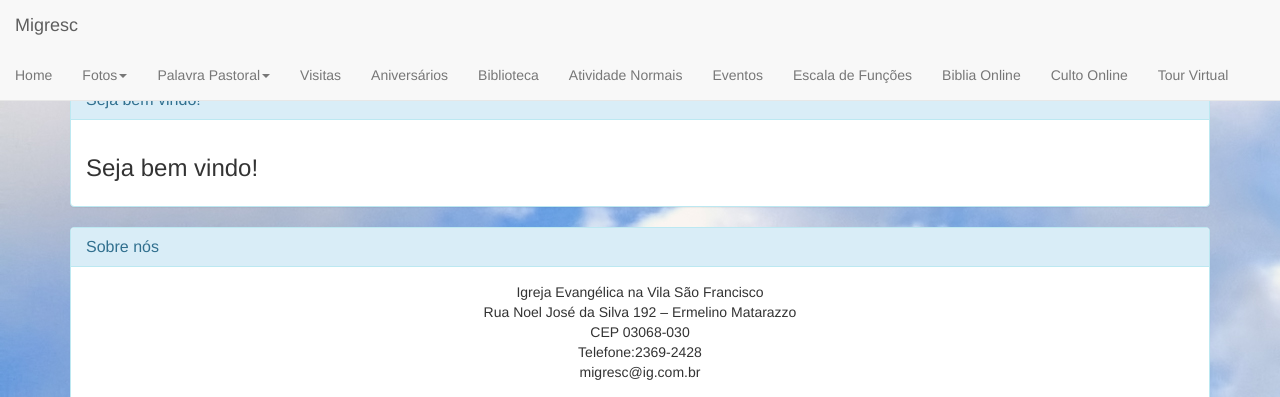
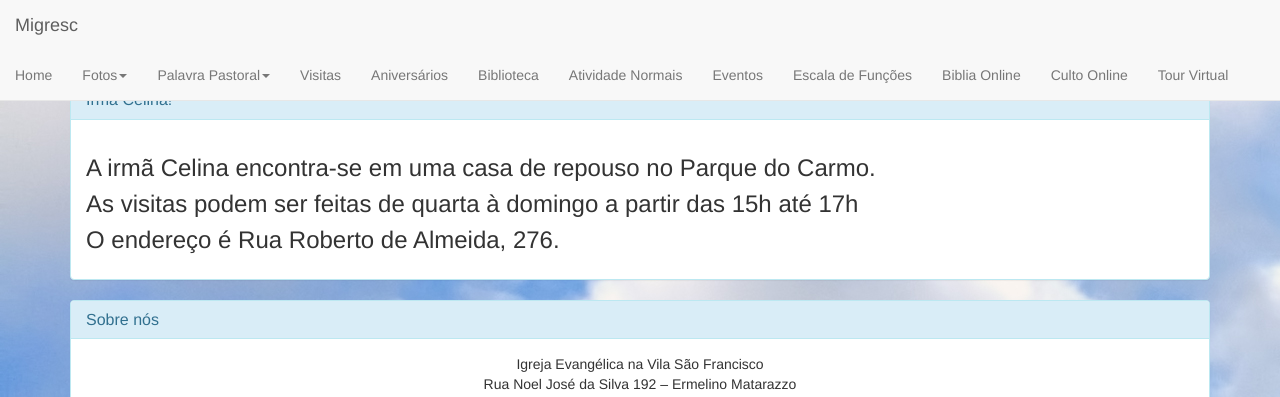
Before and after one commit to Migresc/migresc_site, a PHP site: page / in a window 1280 px wide. Shown: the top 397 px of the page. Run offline with PHP 8.4, Linux system fonts and the light colour scheme; some libraries are stand-ins or nearby versions.

Commit message:
Atualização

```diff
--- a/aniversariantes.json
+++ b/aniversariantes.json
@@ -19,10 +19,6 @@
 		{
 			"nome" : "Andréia B. Paiva de Araujo",
 			"dtNascimento" : "1971-02-16"
-		},
-		{
-			"nome" : "Antonio Durante",
-			"dtNascimento" : "1945-12-17"
 		},
 		{
 			"nome" : "Beatriz Almeida Silva",
--- a/index.php
+++ b/index.php
@@ -1,11 +1,13 @@
 <?php include 'header.html';?>
 <div class="panel panel-info">
     <div class="panel-heading">
-        <h3 class="panel-title">Seja bem vindo!</h3>
+        <h3 class="panel-title">Irmã Celina!</h3>
     </div>
     <div class="panel-body">
         <h3 >
-            Seja bem vindo!</p>
+            A irmã Celina encontra-se em uma casa de repouso no Parque do Carmo.</p>
+            As visitas podem ser feitas de quarta à domingo a partir das 15h até 17h</p>
+            O endereço é Rua Roberto de Almeida, 276.</p>
         </h3>
     </div>
 </div>
```
